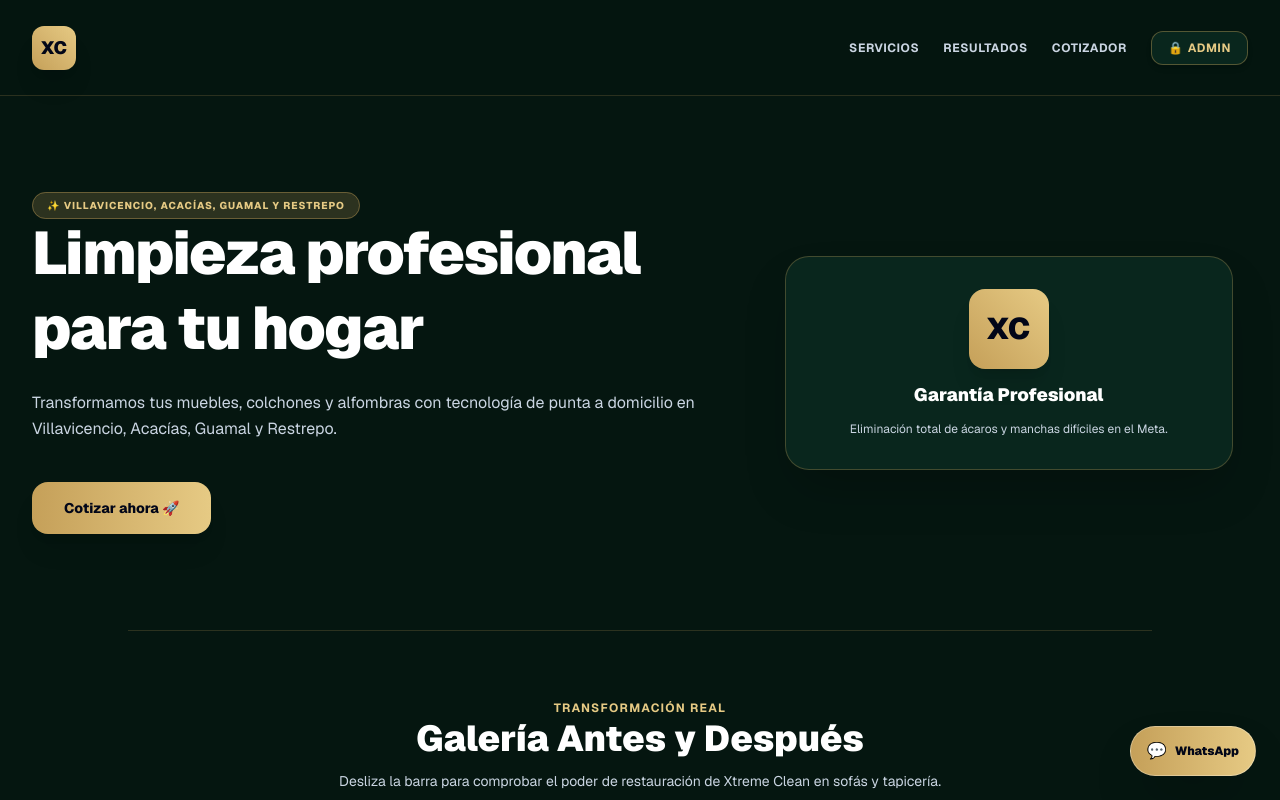
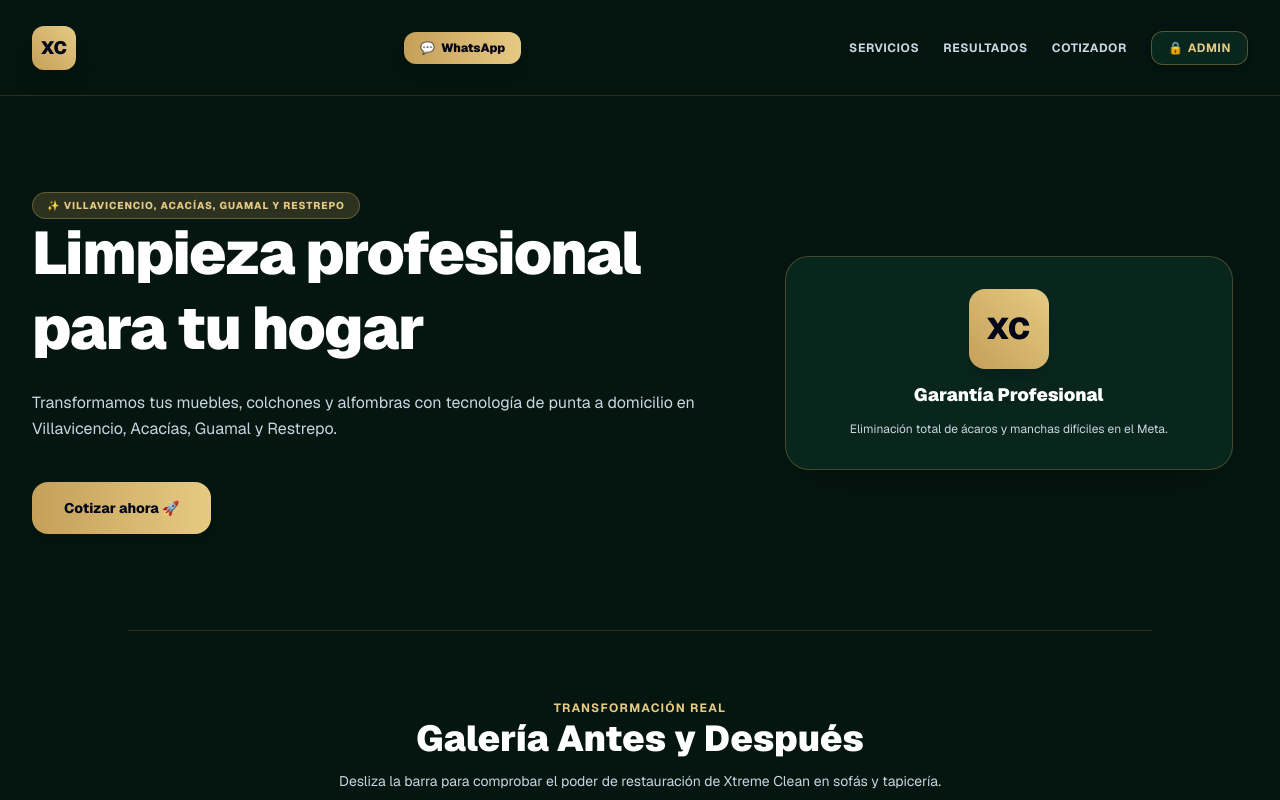
Before and after one commit to devjuanflow/xtreme-clean, a Next.js app: page / in a window 1280 px wide. Shown: the top 800 px of the page. Built offline with nearby package versions, Linux system fonts and the light colour scheme.

Commit message:
Actualizar header completo para PWA 06

```diff
--- a/app/page.tsx
+++ b/app/page.tsx
@@ -207,8 +207,8 @@ export default function LandingPage() {
   return (
     <div className="min-h-screen bg-[#051610] text-slate-100 font-sans selection:bg-[#c5a059] selection:text-slate-950 pb-20">
 
-      {/* HEADER: Logo XC a la izquierda */}
-      <header className="max-w-7xl mx-auto px-2 sm:px-6 lg:px-8 h-18 sm:h-24 flex items-center justify-between border-b border-[#c5a059]/20 sticky top-0 bg-[#051610]/95 backdrop-blur-md z-50">
+      {/* HEADER: Logo XC a la izquierda y Botón WhatsApp enfrente (arriba) */}
+      <header className="max-w-7xl mx-auto px-4 sm:px-6 lg:px-8 h-18 sm:h-24 flex items-center justify-between border-b border-[#c5a059]/20 sticky top-0 bg-[#051610]/95 backdrop-blur-md z-50">
         <div className="flex items-center gap-2">
           {config.logoTipo === 'imagen' && config.logoImagenUrl ? (
             <img src={config.logoImagenUrl} alt="Logo" className="w-8 h-8 sm:w-11 sm:h-11 rounded-xl object-cover shadow-xl" />
@@ -218,6 +218,15 @@ export default function LandingPage() {
             </div>
           )}
         </div>
+
+        {/* Botón WhatsApp frente a XC */}
+        <button
+          onClick={() => setModalWhatsAppAbierto(true)}
+          className="px-4 py-2 bg-gradient-to-r from-[#c5a059] to-[#e6ca84] text-slate-950 font-black text-xs rounded-xl shadow-lg flex items-center gap-1.5 transition-all hover:scale-105 active:scale-95"
+        >
+          <span>💬</span>
+          <span>WhatsApp</span>
+        </button>
 
         <nav className="hidden md:flex items-center gap-2 sm:gap-6 text-[9.5px] sm:text-xs font-bold uppercase tracking-wider text-slate-300">
           <a href="#servicios" className="hover:text-[#e6ca84] transition-colors">Servicios</a>
@@ -687,22 +696,6 @@ export default function LandingPage() {
         <p>{config.textoFooter}</p>
       </footer>
 
-      {/* BOTÓN FLOTANTE DE WHATSAPP (RESTAURADO) */}
-      <button
-        onClick={() => {
-          if (asesoresWp.length > 1) {
-            setModalWhatsAppAbierto(true);
-          } else {
-            const tel = asesoresWp[0]?.telefono || config.telefonoContacto || '573001234567';
-            window.open(`https://wa.me/${tel}?text=${encodeURIComponent('Hola, deseo recibir asesoría sobre limpieza de muebles.')}`, '_blank');
-          }
-        }}
-        className="fixed bottom-20 right-4 sm:bottom-6 sm:right-6 bg-gradient-to-r from-[#c5a059] to-[#e6ca84] text-slate-950 px-4 py-3 rounded-full shadow-2xl font-black text-xs flex items-center gap-2 z-40 hover:scale-105 transition-all border border-white/30"
-      >
-        <span className="text-base">💬</span>
-        <span>WhatsApp</span>
-      </button>
-
       {/* MENÚ INFERIOR MÓVIL (BOTTOM NAVIGATION) FIJO */}
       <nav className="md:hidden fixed bottom-0 left-0 right-0 bg-[#09261d]/95 backdrop-blur-md border-t border-[#c5a059]/30 px-2 py-3 flex justify-around items-center z-50 shadow-2xl">
         <a
```
